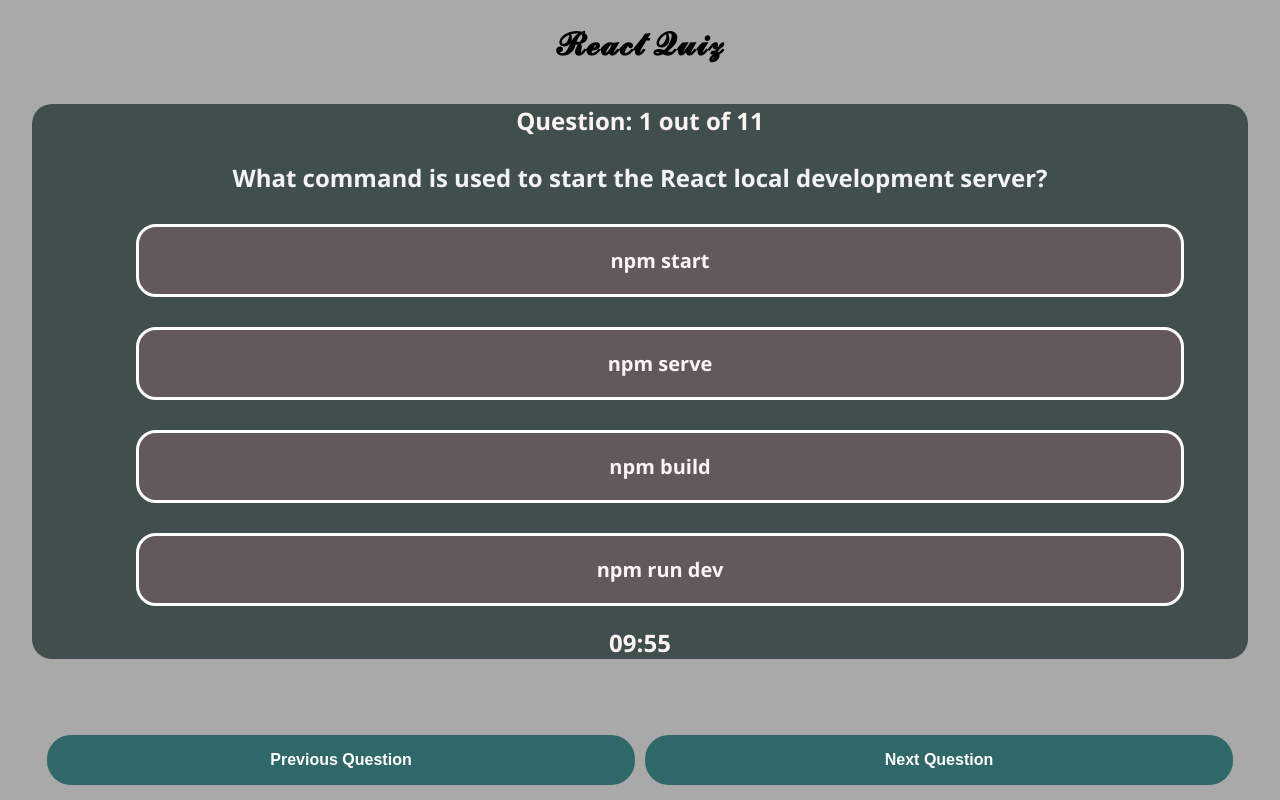
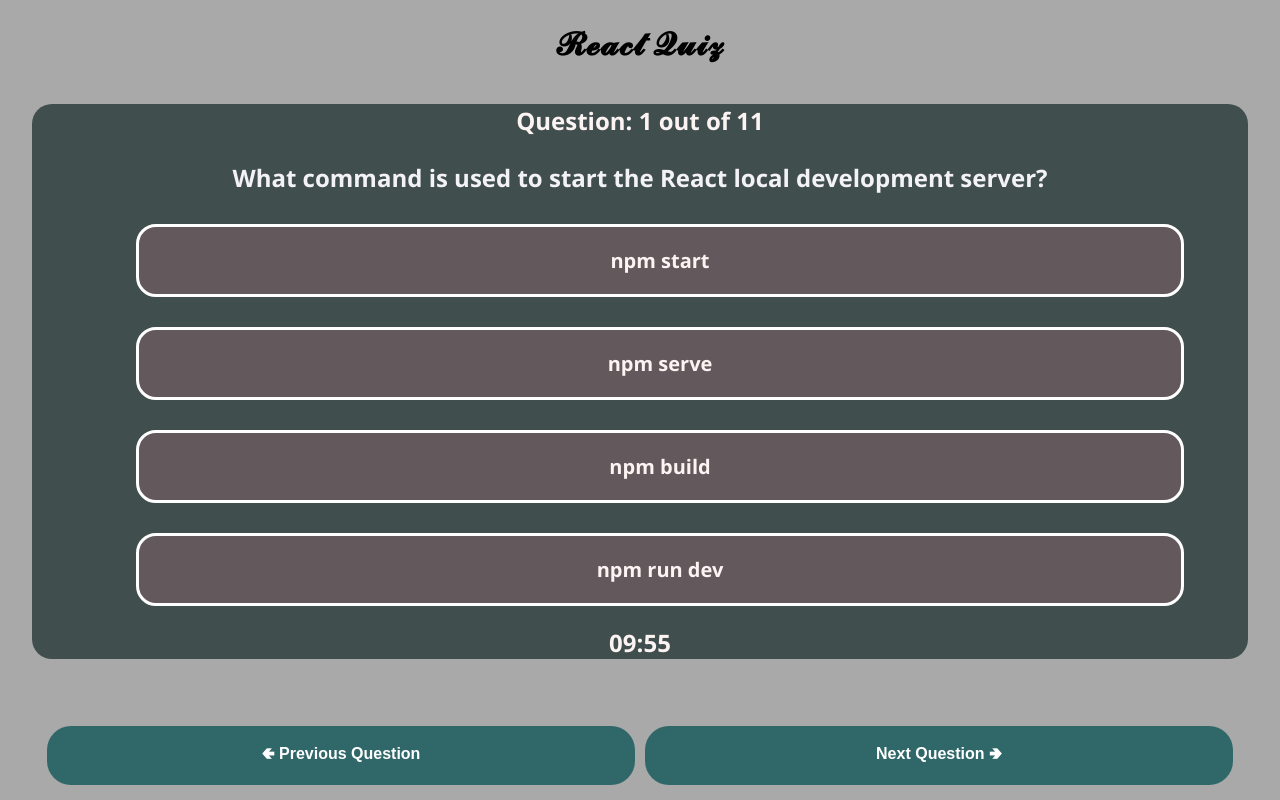
Before and after one commit to Denisa-emina/React-App-Quiz, a React (Create React App) app: page / in a window 1280 px wide. Built offline with nearby package versions, Linux system fonts and the light colour scheme.

Commit message:
Update App.js

```diff
--- a/src/App.js
+++ b/src/App.js
@@ -168,7 +168,7 @@
               }}
               disabled={currentQuestion === 0}
             >
-               Previous Question
+              🢀 Previous Question
             </button>
             <button
               onClick={() => {
@@ -178,7 +178,7 @@
               }}
               disabled={currentQuestion + 1 === questions.length}
             >
-              Next Question
+              Next Question 🢂
             </button>
           </div>
 
```
